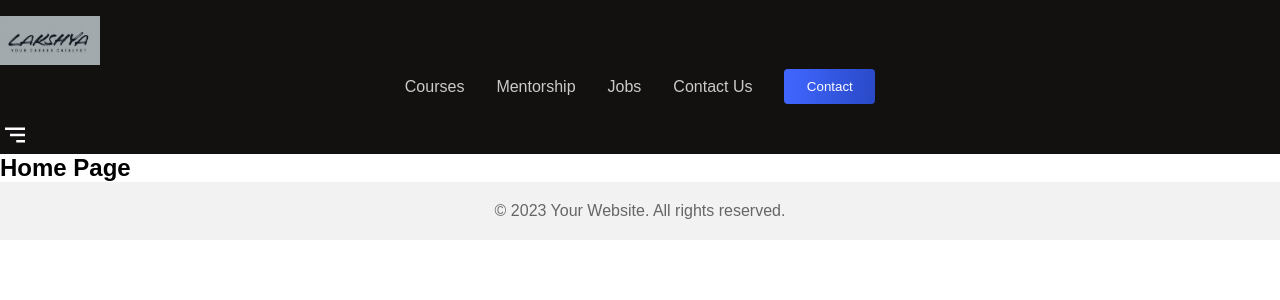
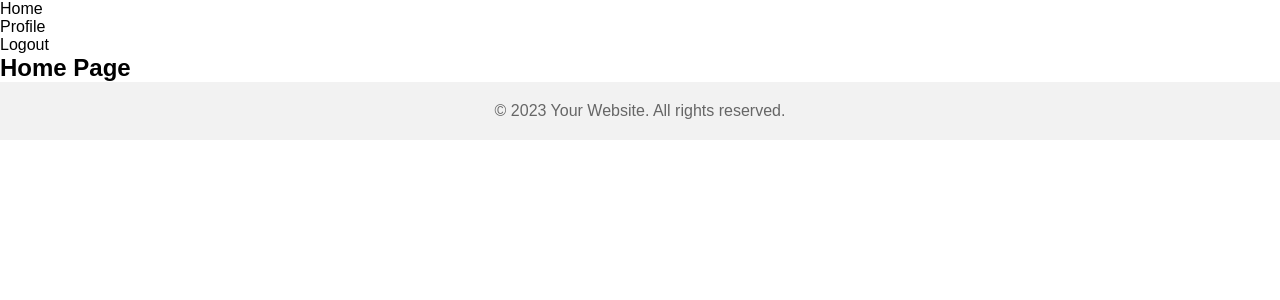
Before and after one commit to 2020-HelloWorld/LakshyaWebsite-Frontend, a React (Create React App) app in the folder frontend/: page / in a window 1280 px wide. Shown: the top 300 px of the page. Built offline with nearby package versions, Linux system fonts and the light colour scheme.

Commit message:
Updated header.js

```diff
--- a/frontend/src/components/layout/header/header.js
+++ b/frontend/src/components/layout/header/header.js
@@ -1,25 +1,19 @@
 import React from 'react';
-import "./header.css"
-import {BiMenuAltRight} from 'react-icons/bi'
+import './header.css';
+
+import {NavLink } from 'react-router-dom';
+
 const Header = () => {
   return (
-    React.createElement("section", { className: "h-wrapper" },
-      React.createElement("div", { className: "h-container" },
-        React.createElement("img", { src: "./logo.png", alt: "logo", width: 100 }),
-        React.createElement("div", { className: "flexCenter h-menu" },
-          React.createElement("a", { href: "" }, "Courses"),
-          React.createElement("a", { href: "" }, "Mentorship"),
-          React.createElement("a", { href: "" }, "Jobs"),
-          React.createElement("a", { href: "" }, "Contact Us"),
-          React.createElement("button", { className: "button" },
-            React.createElement("a", { href: "" }, "Contact")
-          )
-        )
-      ),
-      React.createElement("div", { className: "menu-icon" },
-        React.createElement(BiMenuAltRight, { size: 30 })
-      )
-    )
+    <header className="header">
+      <nav>
+        <ul>
+          <li><NavLink to="/">Home</NavLink></li>
+          <li><NavLink to="/profile">Profile</NavLink></li>
+          <li><NavLink to="/logout">Logout</NavLink></li>
+        </ul>
+      </nav>
+    </header>
   );
 };
 
```
